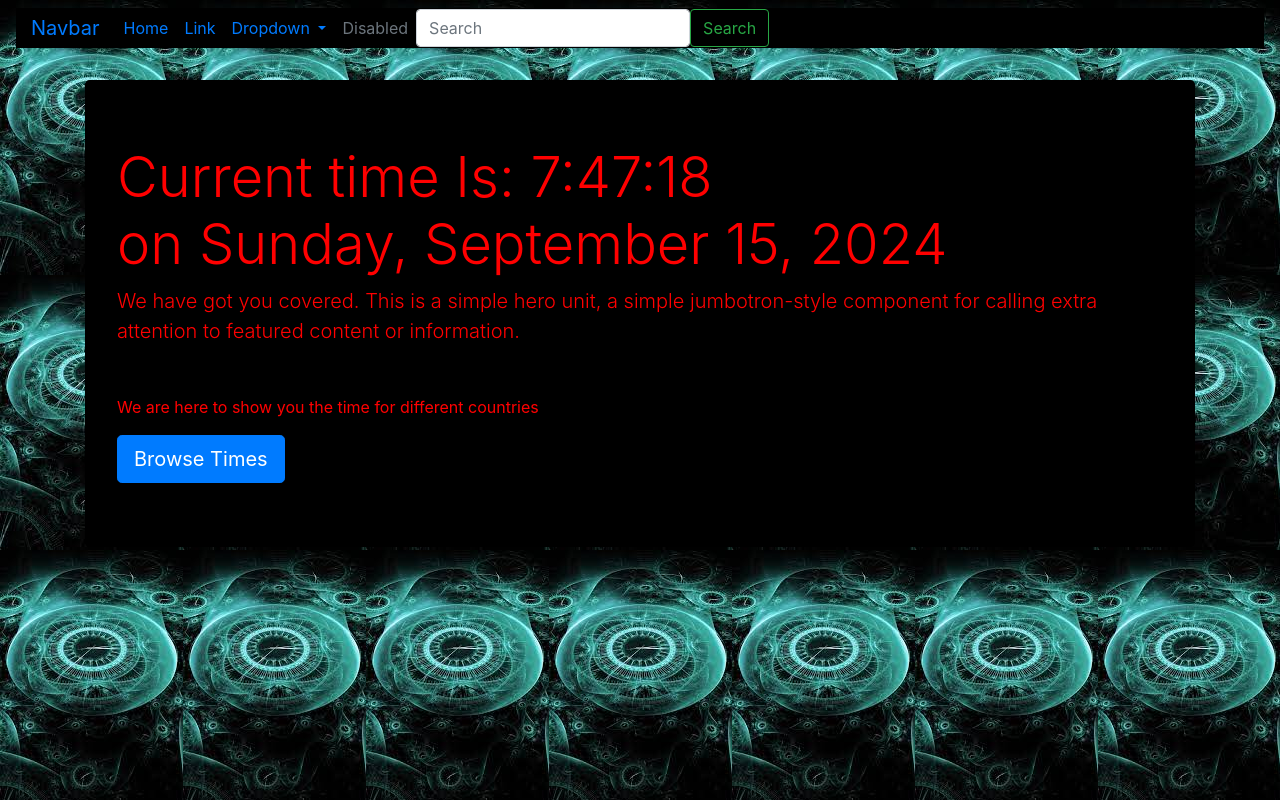
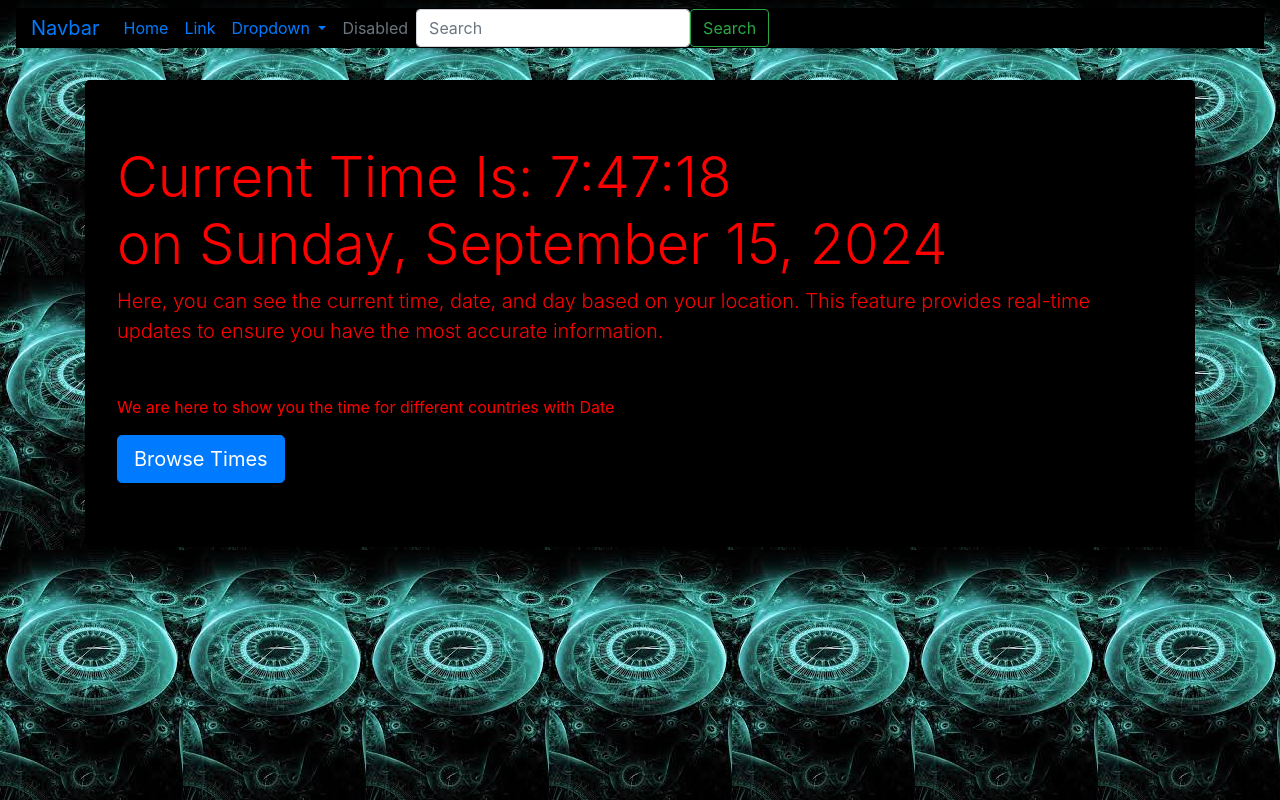
Before and after one commit to amit-1901/Time-Day-Tracker, a plain HTML site: page index.html in a window 1280 px wide. Drawn offline with nearby package versions, Linux system fonts and the light colour scheme.

Commit message:
Change some paragraph
below day

```diff
--- a/index.html
+++ b/index.html
@@ -60,14 +60,12 @@
 
     <div class="container my-4">
         <div class="jumbotron">
-            <h1 class="display-4">Current time Is: <span id="time"></span></h1>
-            <p class="lead">We have got you covered. This is a simple hero unit, a simple jumbotron-style component for
-                calling extra attention to featured content or information.</p>
+            <h1 class="display-4">Current Time Is: <span id="time"></span></h1>
+            <p class="lead">Here, you can see the current time, date, and day based on your location. This feature provides real-time updates to ensure you have the most accurate information.</p>
             <hr class="my-4">
-            <p>We are here to show you the time for different countries</p>
+            <p>We are here to show you the time for different countries with Date</p>
             <a class="btn btn-primary btn-lg" href="#" role="button">Browse Times</a>
         </div>
-
     </div>
 
     <script src="p1.js"></script>
```
